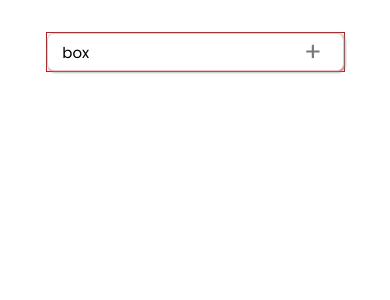
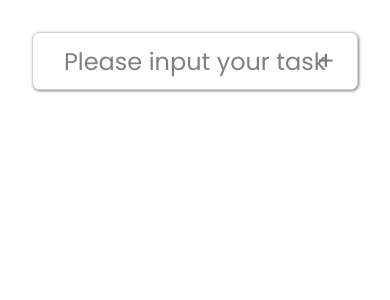
Before and after one commit to Joshuacodeat10/React-Todo-List, a React (Vite) app: page / in a window 390 px wide. Shown: the top 300 px of the page. Built offline with nearby package versions, Linux system fonts and the light colour scheme.

Commit message:
Updated styles and made it more responsive

```diff
--- a/src/components/TodoInput/todoinput.css
+++ b/src/components/TodoInput/todoinput.css
@@ -2,12 +2,14 @@
 input[type=text]{
     border-radius:7px;
     font-family:Poppins;
-    padding-left:5%;
+
     width:100%;
-    height:34px;
-    font-size:15px;
+    height:54px;
+    font-size:24px;
     border:1px solid rgb(210, 210, 210);
-    text-align:left;
+
+    text-align:center;
+
     box-shadow:1px 1px 3px gray;
 }
 input[type=text]:focus{
@@ -29,8 +31,8 @@ input[type=submit]{
     transition:0.3s ease-in-out;
 }
 input[type=submit]:hover{
-    color:black;
-    font-size:33px;
+    color:rgb(64, 62, 62);
+    font-size:30px;
     cursor:pointer;
     text-shadow:1px 1px 1px gray;
 }
@@ -39,7 +41,7 @@ input[type=submit]:hover{
     display:flex;
     justify-content: center;
     align-items: center;
+    width:100%;
     /* width:250px; */
-    border:1px solid red;
     /* background-color: red; */
 }
--- a/src/components/TodoList/todolist.css
+++ b/src/components/TodoList/todolist.css
@@ -0,0 +1,5 @@
+.todo-list{
+    display: flex;
+    flex-direction: column;
+    align-items: center;
+}
--- a/src/components/Todoitem/TodoItem.jsx
+++ b/src/components/Todoitem/TodoItem.jsx
@@ -23,7 +23,7 @@ export default function TodoItem({itemNumber,itemTitle,  itemStatus, onDelete, e
         <div className="todo-item" >
             {/* gi */}
 
-            <p>{itemNumber}</p>
+            <p className='number'>{itemNumber}</p>
              <input
              type='checkbox'
              defaultChecked={itemStatus}
@@ -38,8 +38,8 @@ export default function TodoItem({itemNumber,itemTitle,  itemStatus, onDelete, e
                 <button type='submit' >submit</button>
             </form>}
 
-            {!isEditing && <h2>{itemTitle}</h2>}
-            <button onClick={onEdit}>edit</button>
+            {!isEditing && <div><h2 className='item-title'>{itemTitle}</h2></div>}
+            {! isEditing && <button onClick={onEdit}>edit</button> }
             <button onClick={onDelete}>delete</button>
             {/* <article>{itemBody}</article> */}
         </div>
--- a/src/components/Todoitem/todoitem.css
+++ b/src/components/Todoitem/todoitem.css
@@ -2,11 +2,14 @@
     display:flex;
     justify-content: center;
     align-items:center;
+    margin-top:20px;
     padding:0px 20px 0px 20px;
-    gap:20px;
+    gap:30px;
     border:1px solid black;
     border-radius: 10px;
+    width:100%;
     box-shadow:1px 1px 2px black;
+
 }
 .todo-item button{
     background-color: rgb(133, 15, 15);
@@ -14,3 +17,13 @@
     padding:5px;
     border:none;
 }
+.todo-item .number{
+    font-size:17px;
+    font-weight:600;
+    font-family: Poppins;
+}
+.todo-item .item-title{
+    max-width: 250px;
+
+    overflow-wrap: break-word;
+}
--- a/src/index.css
+++ b/src/index.css
@@ -6,7 +6,11 @@
   color-scheme: light dark;
   color: rgba(255, 255, 255, 0.87);
   background-color: #242424; */
-  width:100vw;
+  display: flex;
+  flex-direction: column;
+  justify-content: center;
+  align-items: center;
+  width:100%;
   font-synthesis: none;
   text-rendering: optimizeLegibility;
   -webkit-font-smoothing: antialiased;
@@ -24,7 +28,7 @@ a:hover {
 
 body {
   margin: 0;
-  display: flex;
+  width:100vw;
 
 
   min-height: 100vh;
--- a/src/pages/Home.jsx
+++ b/src/pages/Home.jsx
@@ -11,7 +11,7 @@ export default function Home() {
     // Assign context variable from the isEditing context
 
     const [todoList, setTodoList] = useState([])
-    const [todoTitle, setTodoTitle] = useState('box');
+    const [todoTitle, setTodoTitle] = useState('');
   //Function for setting the todo title state to the value of the input
     function setTitle(event){
         setTodoTitle(event.target.value)
@@ -25,6 +25,10 @@ export default function Home() {
     let todoId=0;
     /* This helps to check whether at least one task as been added, then , begin to start the
     numbering system by getting the index of the particular object */
+    if(todoTitle === '' ){
+        alert('Please input value')
+    }
+    else{
         if(todoList[0] !== undefined){
         console.log('yeah')
         todoId = todoList.length;
@@ -42,6 +46,7 @@ export default function Home() {
 
         setTodoList(c => [...c, newTodo])
     }
+  }
 
   function getId(id){
     setTodoList(d => d.filter((element, a) => a !== id))
@@ -57,6 +62,7 @@ export default function Home() {
     let newTodo = todoList.map(p => p.todoId === val ? {...p, todoTitle: title} : p)
     setTodoList(newTodo)
   }
+
   return (
     <>
         <TodoInput
```
Lines whose indentation alone changed are shown as unchanged.
